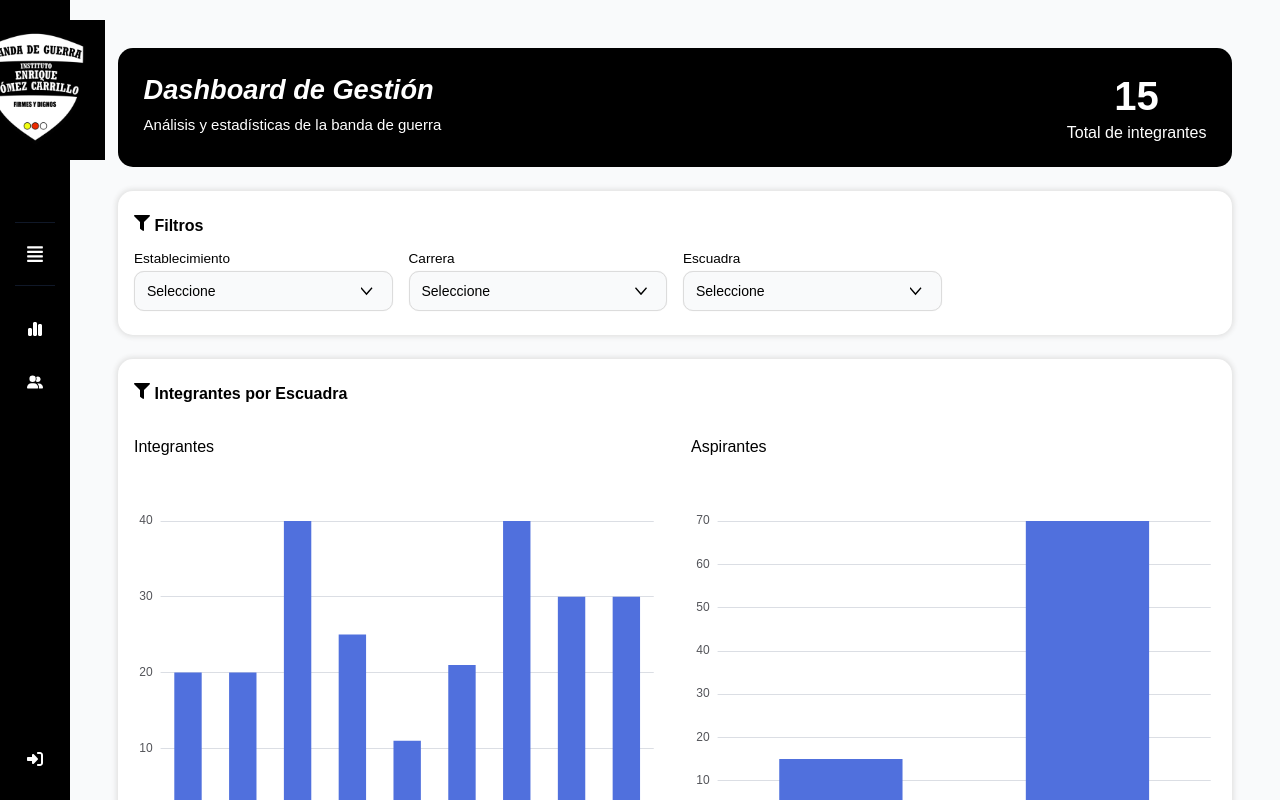
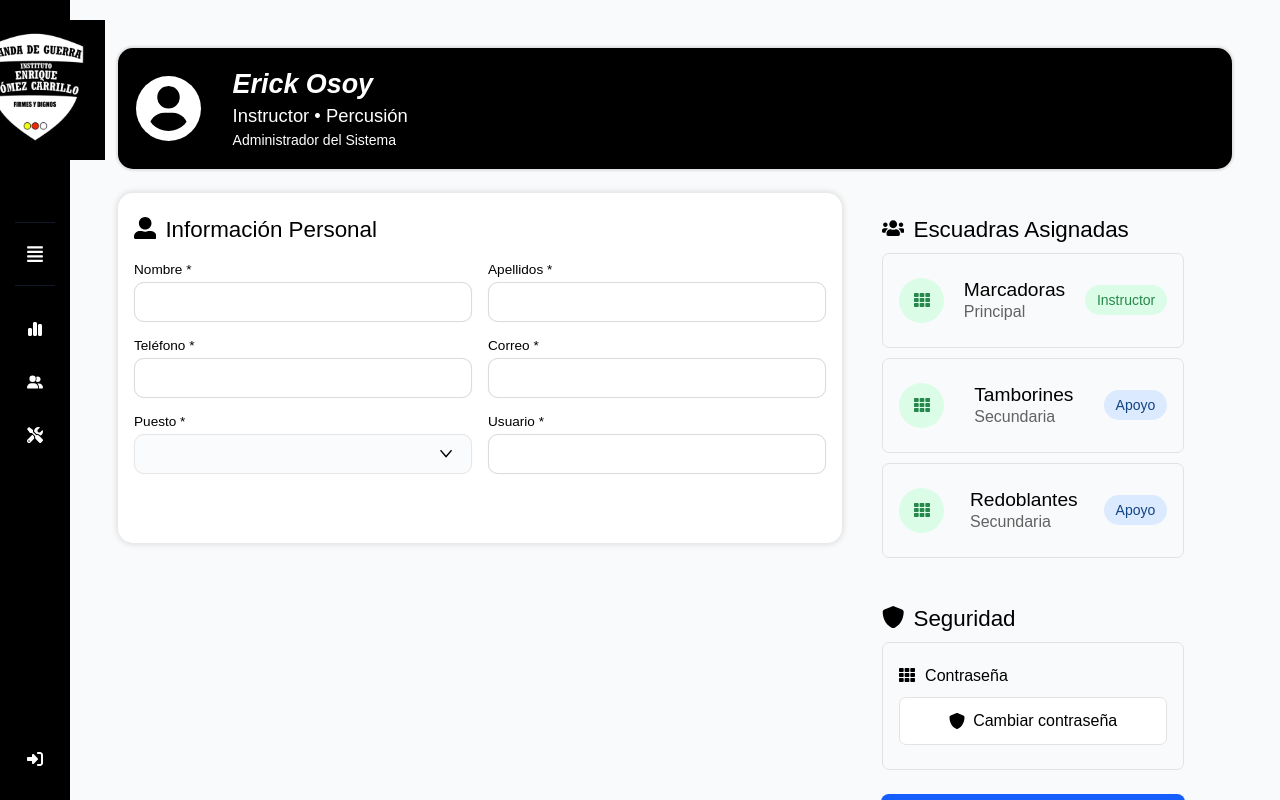
Before and after one commit to eosoyi/EGC_ADMIN, a React (Vite) app: page /profile in a window 1280 px wide. Before the commit this address led to /dashboard. Built offline with nearby package versions, Linux system fonts and the light colour scheme; sample sign-in values are in the browser's storage; a web font is replaced by a local one.

Commit message:
feat: se crea pantalla perfil

```diff
--- a/src/index.css
+++ b/src/index.css
@@ -4,6 +4,7 @@
   --tasa-font: "TASA Explorer", sans-serif;
   --page-color: #f9fafb;
   --color-gray: #e2e2e2;
+  --color-blue: #155DFC;
 }
 
 * {
--- a/src/pages/layout/Navbar.tsx
+++ b/src/pages/layout/Navbar.tsx
@@ -48,7 +48,12 @@ export const Navbar = () => {
 
           <nav className="menu-items">
             {routes.map((route) => (
-              <NavLink key={route.name} to={route.to} className="menu-link">
+              <NavLink
+                key={route.name}
+                to={route.to}
+                className="menu-link"
+                onClick={() => setIsOpen(false)}
+              >
                 {route.icon}
                 <span className="text">{route.name}</span>
               </NavLink>
--- /dev/null
+++ b/src/pages/profile/ProfilePage.tsx
@@ -0,0 +1,157 @@
+import { FaShield, FaUser } from "react-icons/fa6";
+import { FaSave, FaTh, FaUserAlt, FaUsers } from "react-icons/fa";
+import { CustomInput } from "../components/CustomInput";
+import { CustomSelect } from "../components/CustomSelect";
+import "./styles/profile-page.css";
+
+export const ProfilePage = () => {
+  return (
+    <>
+      <div className="profile-page-main-container">
+        <div className="profile-page-header">
+          <FaUser className="icon" />
+          <div className="profile-page-header-content">
+            <strong>Erick Osoy</strong>
+            <span>Instructor • Percusión</span>
+            <p>Administrador del Sistema</p>
+          </div>
+        </div>
+
+        <form className="profile-page-body-content">
+          <div className="profile-page-filter-container">
+            <span className="profile-page-subtitle">
+              <FaUserAlt /> Información Personal
+            </span>
+            <div className="profile-inputs-grid">
+              <div className="profile-input-modal">
+                <CustomInput
+                  name="name"
+                  value=""
+                  label="Nombre"
+                  type="text"
+                  request
+                />
+              </div>
+              <div className="profile-input-modal">
+                <CustomInput
+                  name="lastName"
+                  value=""
+                  label="Apellidos"
+                  type="text"
+                  request
+                />
+              </div>
+              <div className="profile-input-modal">
+                <CustomInput
+                  name="phone"
+                  value=""
+                  label="Teléfono"
+                  type="text"
+                  request
+                />
+              </div>
+              <div className="profile-input-modal">
+                <CustomInput
+                  name="email"
+                  value=""
+                  label="Correo"
+                  type="text"
+                  request
+                />
+              </div>
+              <div className="profile-input-modal">
+                <CustomSelect
+                  dataList={[]}
+                  name="position"
+                  disabled
+                  label="Puesto"
+                  request
+                />
+              </div>
+              <div className="profile-input-modal">
+                <CustomInput
+                  name="username"
+                  value=""
+                  label="Usuario"
+                  type="text"
+                  disabled
+                  request
+                />
+              </div>
+            </div>
+          </div>
+          {/* aqui el detalle escuadras y seguridad */}
+          <div className="profile-page-detail-info">
+            <div className="profile-page-wrap-info">
+              <span className="profile-page-subtitle">
+                <FaUsers /> Escuadras Asignadas
+              </span>
+              <div className="profile-page-card-squad-container">
+                <div className="icon">
+                  <FaTh />
+                </div>
+
+                <div className="profile-page-card-info">
+                  <span>Marcadoras</span>
+                  <p>Principal</p>
+                </div>
+                <span className="profile-page-squad-indicator instructor">
+                  Instructor
+                </span>
+              </div>
+              <div className="profile-page-card-squad-container">
+                <div className="icon">
+                  <FaTh />
+                </div>
+                <div className="profile-page-card-info">
+                  <span>Tamborines</span>
+                  <p>Secundaria</p>
+                </div>
+                <span className="profile-page-squad-indicator">Apoyo</span>
+              </div>
+              <div className="profile-page-card-squad-container">
+                <div className="icon">
+                  <FaTh />
+                </div>
+                <div className="profile-page-card-info">
+                  <span>Redoblantes</span>
+                  <p>Secundaria</p>
+                </div>
+                <span className="profile-page-squad-indicator">Apoyo</span>
+              </div>
+            </div>
+
+            <div className="profile-page-wrap-info">
+              <span className="profile-page-subtitle">
+                <FaShield /> Seguridad
+              </span>
+              <div className="profile-page-card-squad-container">
+                <div className="profile-page-change-password-container">
+                  <div className="profile-page-change-password">
+                    <div className="icon">
+                      <FaTh />
+                    </div>
+                    <span>Contraseña</span>
+                  </div>
+                  <button
+                    type="button"
+                    className="profile-page-button-change-password"
+                  >
+                    <FaShield />
+                    Cambiar contraseña
+                  </button>
+                </div>
+              </div>
+            </div>
+
+            <button type="submit" className="profile-page-save-button">
+              <FaSave /> Guardar cambios
+            </button>
+          </div>
+        </form>
+      </div>
+    </>
+  );
+};
+
+export default ProfilePage;
--- /dev/null
+++ b/src/pages/profile/styles/profile-page.css
@@ -0,0 +1,206 @@
+.profile-page-main-container {
+  display: flex;
+  flex-direction: column;
+  gap: 1.5rem;
+  position: relative;
+  width: 100%;
+  max-width: 1200px;
+  margin: auto;
+}
+
+.profile-page-header {
+  background-color: #000;
+  border-radius: 15px;
+  box-shadow: 0px 0px 2px 2px #e2e2e2;
+  padding: 1.3rem 1.1rem;
+  display: flex;
+  justify-content: center;
+  align-items: center;
+  gap: 2rem;
+}
+
+.profile-page-header > .icon {
+  background-color: #fff;
+  color: #000;
+  width: 65px;
+  height: 65px;
+  padding: 10px;
+  border-radius: 50px;
+}
+
+.profile-page-header-content {
+  color: #fff;
+  display: flex;
+  flex-direction: column;
+  gap: 5px;
+}
+
+.profile-page-header-content > strong {
+  font-size: clamp(1.6rem, 2.1vw, 2.1rem);
+  font-style: italic;
+}
+
+.profile-page-header-content > span {
+  font-size: clamp(1.15rem, 1.3vw, 1.18rem);
+}
+
+.profile-page-header-content > p {
+  font-size: clamp(14px, 1.4vw, 14px);
+}
+
+.profile-page-body-content {
+  display: flex;
+  flex-direction: column;
+  gap: 1.5rem;
+}
+
+.profile-page-filter-container {
+  background-color: #fff;
+  padding: 1.5rem 1rem;
+  border-radius: 15px;
+  box-shadow: 0px 0px 5px 2px #e2e2e2;
+  display: flex;
+  flex-direction: column;
+  gap: 1rem;
+}
+
+.profile-page-subtitle {
+  font-size: clamp(1.3rem, 2vw, 1.4rem);
+  font-weight: 500;
+  display: flex;
+  gap: 9px;
+}
+
+.profile-inputs-grid {
+  display: grid;
+  grid-template-columns: 1fr;
+  gap: 1rem;
+}
+
+.profile-page-detail-info {
+  display: flex;
+  flex-direction: column;
+}
+
+.profile-page-wrap-info {
+  padding: 1.5rem 1rem;
+  display: flex;
+  flex-direction: column;
+  gap: 10px;
+}
+
+.profile-page-card-squad-container {
+  padding: 1.5rem 1rem;
+  border: 1px solid #e2e2e2;
+  border-radius: 7px;
+  display: flex;
+  align-items: center;
+  justify-content: space-between;
+  width: 100%;
+  max-width: 400px;
+}
+
+.profile-page-card-squad-container > .icon {
+  background-color: #dbfce7;
+  color: #27884b;
+  height: 45px;
+  width: 45px;
+  border-radius: 50px;
+  display: flex;
+  justify-content: center;
+  align-items: center;
+}
+
+.profile-page-card-info {
+  display: flex;
+  flex-direction: column;
+  gap: 2px;
+}
+
+.profile-page-card-info > span {
+  font-weight: 500;
+  font-size: clamp(1.15rem, 2vw, 1.2rem);
+}
+
+.profile-page-card-info > p {
+  color: #636262;
+}
+
+.profile-page-squad-indicator {
+  border-radius: 15px;
+  font-size: 14px;
+  padding: 7px 12px;
+  font-weight: 500;
+  background-color: #dbeafe;
+  color: #124383;
+}
+
+.instructor {
+  background-color: #dbfce7;
+  color: #27884b;
+}
+
+.profile-page-change-password-container {
+  display: flex;
+  flex-direction: column;
+  gap: 10px;
+  width: 100%;
+}
+
+.profile-page-change-password {
+  display: flex;
+  gap: 10px;
+}
+
+.profile-page-button-change-password {
+  background-color: #fff;
+  padding: 14px 1rem;
+  width: 100%;
+  display: flex;
+  justify-content: center;
+  align-items: center;
+  gap: 8px;
+  border: 1px solid #e2e2e2;
+  border-radius: 7px;
+  cursor: pointer;
+}
+
+.profile-page-save-button {
+  background-color: var(--color-blue);
+  padding: 14px;
+  margin: 0 15px;
+  color: #fff;
+  display: flex;
+  justify-content: center;
+  align-items: center;
+  gap: 5px;
+  border-radius: 8px;
+  cursor: pointer;
+}
+
+@media screen and (min-width: 768px) {
+  .profile-inputs-grid {
+    grid-template-columns: repeat(2, 1fr);
+  }
+}
+
+@media screen and (min-width: 1025px) {
+  .profile-page-header {
+    justify-content: flex-start;
+  }
+  .profile-page-body-content {
+    flex-direction: row;
+    gap: 1.5rem;
+  }
+
+  .profile-page-filter-container {
+    width: 65%;
+    height: 350px;
+    gap: 1.2rem;
+  }
+
+
+  .profile-page-detail-info {
+    width: 30%;
+  }
+}
--- a/src/router/AppRouter.tsx
+++ b/src/router/AppRouter.tsx
@@ -5,6 +5,7 @@ import { Login } from "../pages/login/Login";
 import { Menu } from "../pages/layout/Menu";
 import { MemberPage } from "../pages/members/MemberPage";
 import { DashboardPage } from "../pages/dashboard/DashboardPage";
+import { ProfilePage } from "../pages/profile/ProfilePage";
 
 export const AppRouter = () => {
   const { status, checkAuthToken } = useAuthStore();
@@ -29,6 +30,7 @@ export const AppRouter = () => {
           <Route path="/" element={<Menu />}>
             <Route path="dashboard" element={<DashboardPage />} />
             <Route path="usuarios" element={<MemberPage />} />
+            <Route path="profile" element={<ProfilePage />} />
             <Route path="/*" element={<Navigate to="/dashboard" />} />
           </Route>
         </>
--- a/src/router/routes.tsx
+++ b/src/router/routes.tsx
@@ -1,4 +1,5 @@
 import React, { lazy, LazyExoticComponent } from "react";
+import { FaTools } from "react-icons/fa";
 import { FaChartSimple, FaUserGroup } from "react-icons/fa6";
 
 type JSXComponent = () => JSX.Element;
@@ -13,6 +14,7 @@ interface Route {
 
 const memberPage = lazy(() => import("../pages/members/MemberPage"));
 const dashboardPage = lazy(() => import("../pages/dashboard/DashboardPage"));
+const profilePage = lazy(() => import("../pages/profile/ProfilePage"));
 
 export const routes: Route[] = [
   {
@@ -29,4 +31,11 @@ export const routes: Route[] = [
     name: "Usuarios",
     icon: <FaUserGroup className="icon" />,
   },
+  {
+    to: "/profile",
+    path: "profile",
+    component: profilePage,
+    name: "Mi Perfil",
+    icon: <FaTools className="icon" />,
+  },
 ];
```
